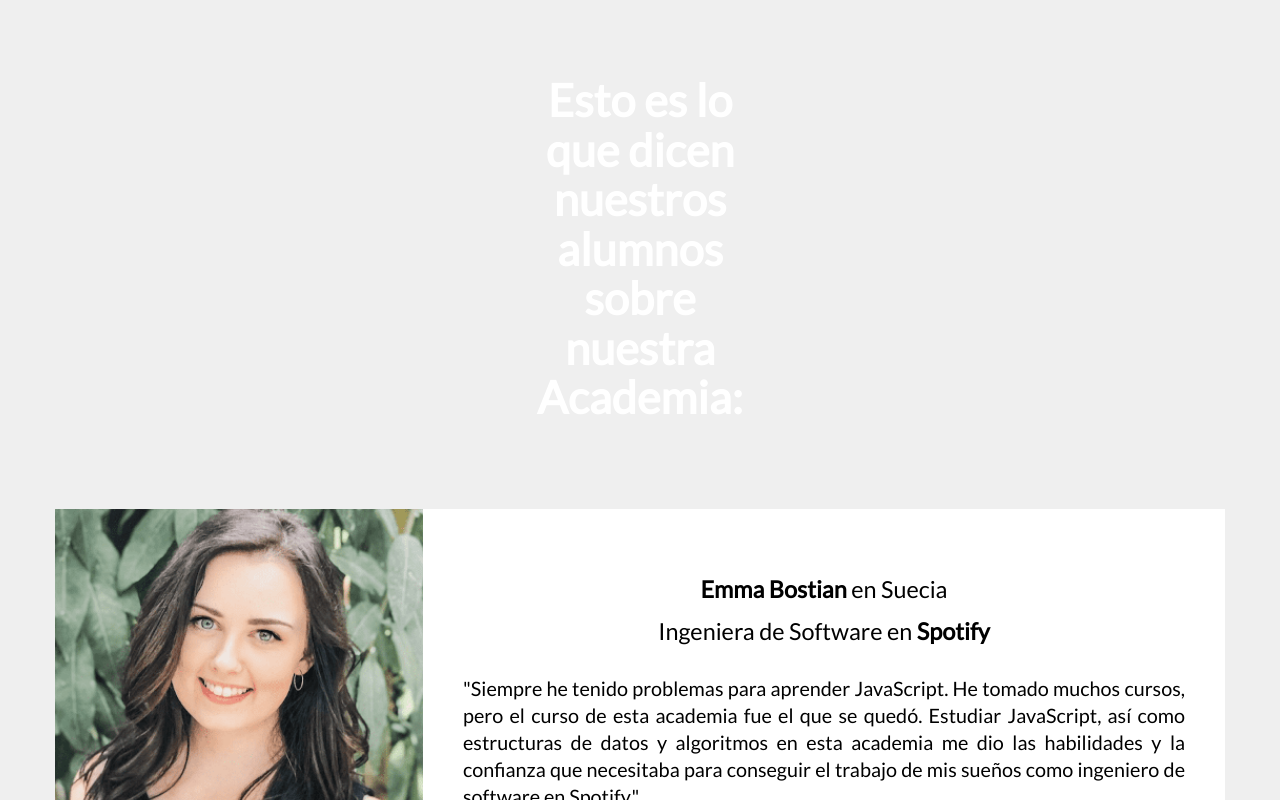
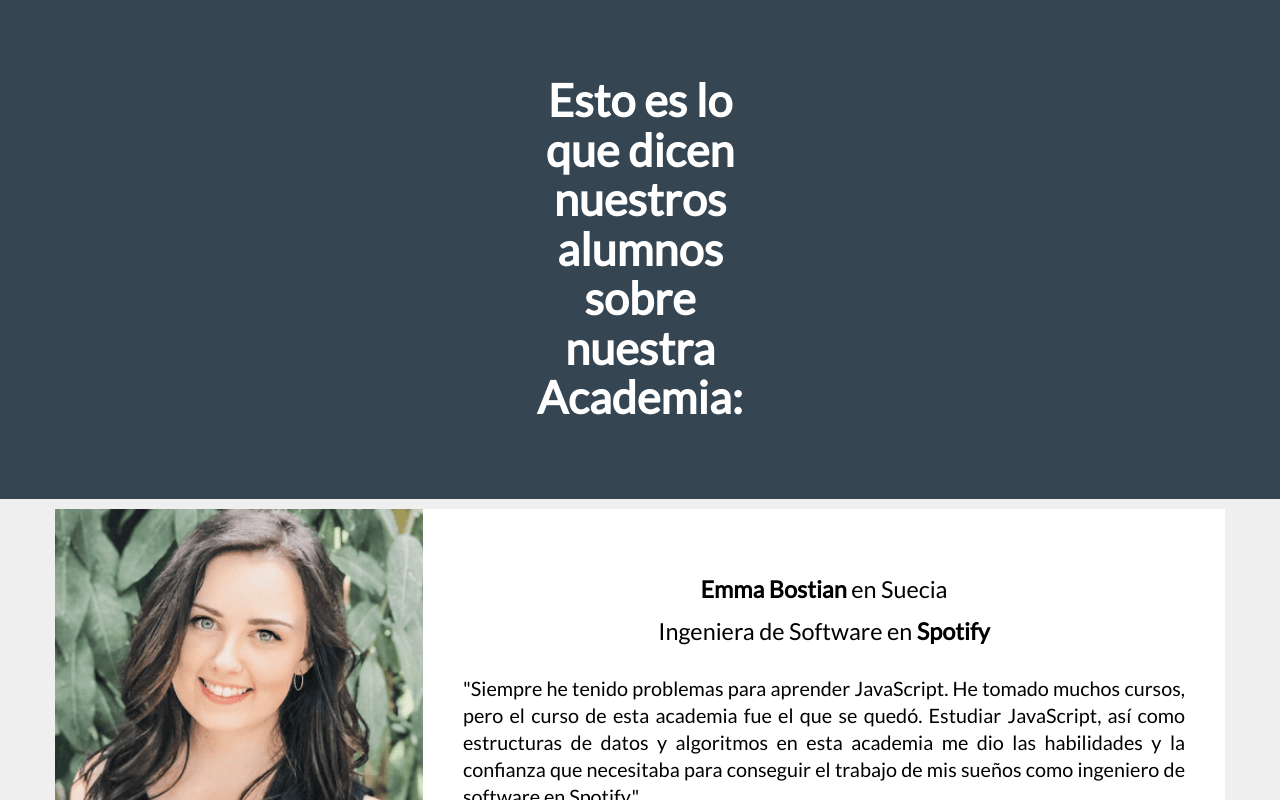
Before and after one commit to MaximoMartinez6294/testimonios-randoms, a React (Create React App) app: page / in a window 1280 px wide. Shown: the top 800 px of the page. Built offline with nearby package versions, Linux system fonts and the light colour scheme.

Commit message:
Update App.css

```diff
--- a/src/App.css
+++ b/src/App.css
@@ -4,7 +4,7 @@
 }
 
 header {
-  background-color: #palevioletred;
+  background-color: #364552;
   color: white;
   padding: 2rem 37rem;
   min-height: 9vh;
```
